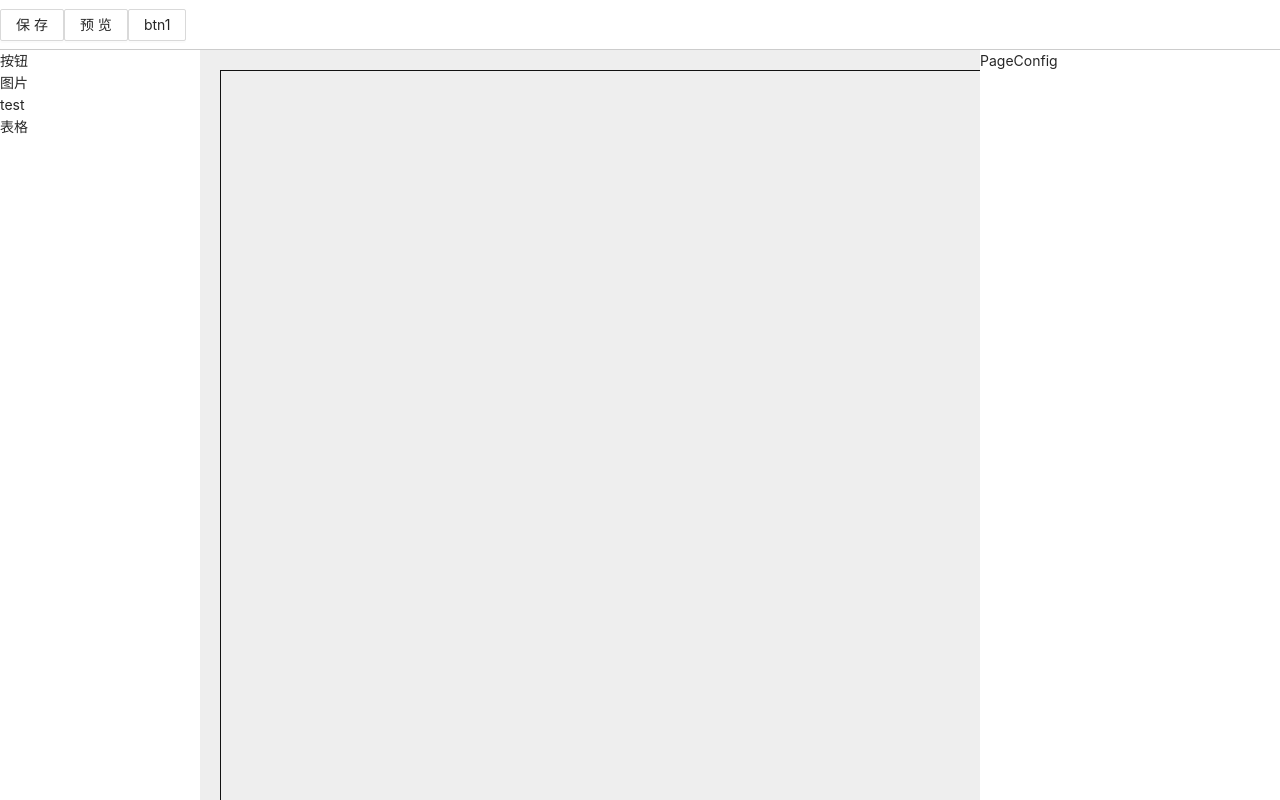
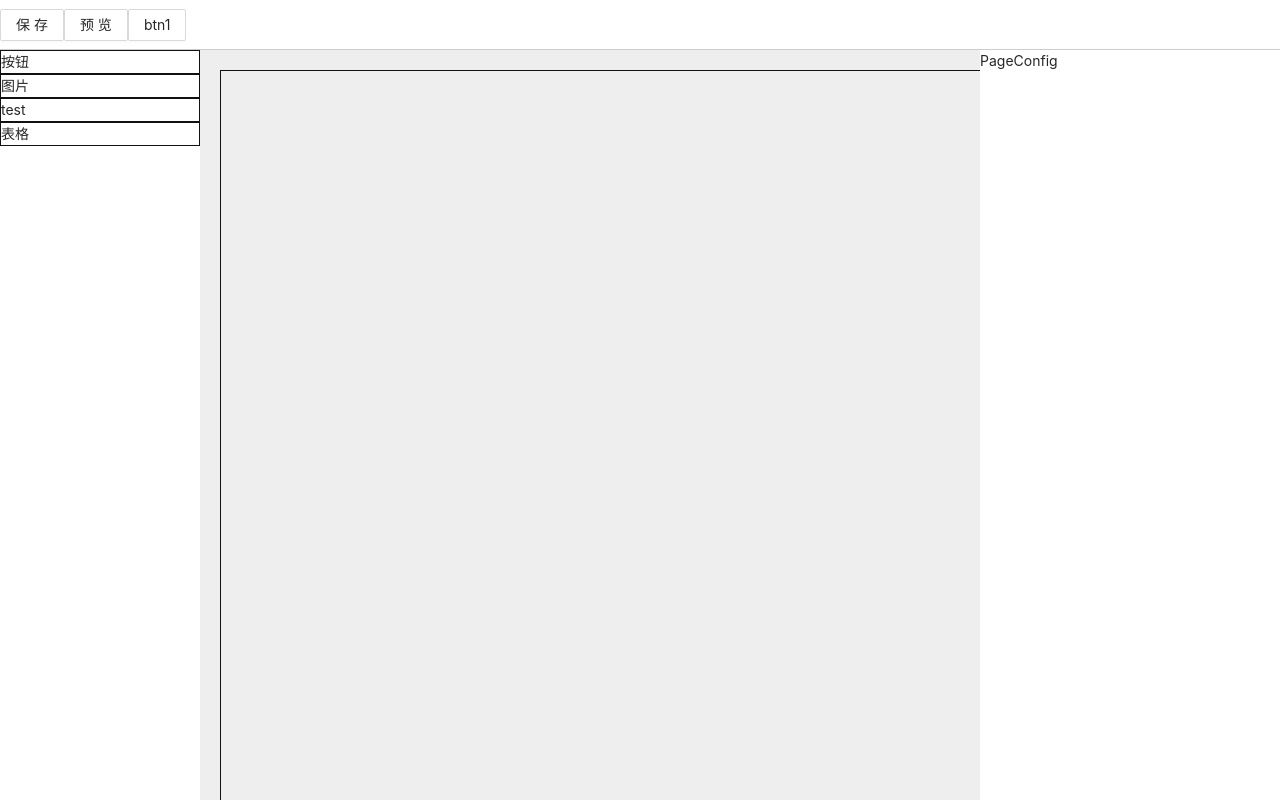
Before and after one commit to lulupy/big-screen-builder, a React (Create React App) app: page / in a window 1280 px wide. Built offline with nearby package versions, Linux system fonts and the light colour scheme.

Commit message:
拖拽生成页面元素

```diff
--- a/package.json
+++ b/package.json
@@ -16,6 +16,7 @@
     "react": "^18.2.0",
     "react-collapse": "^5.1.1",
     "react-dnd": "^16.0.1",
+    "react-dnd-html5-backend": "^16.0.1",
     "react-dom": "^18.2.0",
     "react-rnd": "^10.3.7",
     "react-router": "^6.3.0",
--- a/src/editor-core/component/ComponentView.tsx
+++ b/src/editor-core/component/ComponentView.tsx
@@ -1,10 +1,40 @@
-import React from 'react';
+import React, { CSSProperties } from 'react';
+import { useDrag } from 'react-dnd';
+import { COMPONENT_TYPE } from '../constants';
+import { IComponent } from './IComponent';
 
-const ComponentView = () => {
+interface IComponentViewProps {
+  component: IComponent,
+}
+const ComponentView = ({ component }: IComponentViewProps) => {
+  const [{ isDragging }, drag] = useDrag(() => ({
+    type: COMPONENT_TYPE,
+    item: {
+      component,
+    },
+    collect: (monitor) => {
+      return {
+        isDragging: !!monitor.isDragging(),
+      };
+    },
+  }));
+
+  const style: CSSProperties = React.useMemo(
+    () => ({
+      opacity: isDragging ? 0.4 : 1,
+      cursor: 'move',
+    }),
+    [isDragging],
+  );
+
+
   return (
-    <div>
-      ComponentView
-    </div>
+    <>
+      <div ref={drag} style={{ ...style, border: '1px solid #111' }}>
+        <img src="" alt="" />
+        <span>{component.label}</span>
+      </div>
+    </>
   );
 };
 
--- /dev/null
+++ b/src/editor-core/constants.ts
@@ -0,0 +1 @@
+export const COMPONENT_TYPE = 'COMPONENT_TYPE';
--- a/src/editor-core/editor/EditorView/index.tsx
+++ b/src/editor-core/editor/EditorView/index.tsx
@@ -1,5 +1,7 @@
 import React from 'react';
 import { Button } from 'antd';
+import { DndProvider } from 'react-dnd'
+import { HTML5Backend } from 'react-dnd-html5-backend';
 import { PageView } from '../../page';
 import { IEditor } from '../IEditor';
 import EditorMenu from '../components/EditorMenu';
@@ -18,6 +20,7 @@ const EidorView = ({ editor, onSave, onPreview }: EditorViewProps) => {
   const page = editor.getPage();
   if(!page) return null;
   return (
+    <DndProvider backend={HTML5Backend}>
       <EditorContext.Provider value={editor}>
         <div className='eidtor'>
           <div className='editor__header'>
@@ -39,6 +42,7 @@ const EidorView = ({ editor, onSave, onPreview }: EditorViewProps) => {
         </div>
 
       </EditorContext.Provider>
+    </DndProvider>
   );
 };
 
--- a/src/editor-core/editor/components/EditorMenu/index.tsx
+++ b/src/editor-core/editor/components/EditorMenu/index.tsx
@@ -1,21 +1,16 @@
 import React from 'react';
-import { IComponent } from '../../../component';
+import { IComponent, ComponentView } from '../../../component';
 
 interface EditorMenuProps {
   components: IComponent[],
 }
 
+
 const EditorMenu = ({ components } : EditorMenuProps) => {
-  const handleAddToPage = React.useCallback((cmpt: IComponent) => {
-    cmpt.addToPage({ width: 20, height: 200 }, { x: 0, y: 0 });
-  }, []);
   return (
     <div>
       {components.map((cmpt) => (
-        <div key={cmpt.name} onClick={handleAddToPage.bind(null, cmpt)}>
-          <img src="" alt="" />
-          <span>{cmpt.label}</span>
-        </div>
+        <ComponentView component={cmpt} key={cmpt.name} />
       ))}
     </div>
   );
--- a/src/editor-core/page/PageView/index.css
+++ b/src/editor-core/page/PageView/index.css
@@ -1,4 +1,5 @@
 .page{
   margin: 0 auto;
   border: 1px solid #111;
+  position: relative;
 }
--- a/src/editor-core/page/PageView/index.tsx
+++ b/src/editor-core/page/PageView/index.tsx
@@ -1,4 +1,7 @@
 import React from 'react';
+import { useDrop } from 'react-dnd';
+import { IComponent } from '../../component';
+import { COMPONENT_TYPE } from '../../constants';
 import ItemView from '../components/ItemView';
 import { IPage } from '../IPage';
 import './index.css';
@@ -8,6 +11,28 @@ interface IPageViewProps {
 }
 
 const PageView = ({ page }:IPageViewProps) => {
+  const ref = React.useRef<HTMLDivElement | null>(null);
+  const [{ isOver }, drop] = useDrop(() => ({
+    accept: COMPONENT_TYPE,
+    // drop回调函数
+    drop: (item: { component: IComponent }, monitor) => {
+      // monitor.getClientOffset: 返回鼠标的位置, 相对于视口
+      const offset = monitor.getClientOffset();
+      if(!ref.current) return;
+      const rect = ref.current.getBoundingClientRect();
+      item.component.addToPage(
+        { width: 200, height: 200 },
+        { x: (offset?.x || 0) - rect.x, y: (offset?.y || 0) - rect.y },
+      );
+    },
+    collect: monitor => {
+      return {
+        isOver: monitor.isOver(),
+      };
+    },
+  }));
+
+  const opacity = isOver ? 0.7 : 1;
   const { width, height } = page.size;
   // 因为当items改变时, 需要更改页面, 所以使用useState
   const [items, setItems] = React.useState(page.getItems());
@@ -32,8 +57,15 @@ const PageView = ({ page }:IPageViewProps) => {
   const handlePageClick = React.useCallback(() => {
     page.setCurrentItem(null);
   }, [page]);
+
+  drop(ref);
   return (
-    <div style={{width, height}} className="page" onClick={handlePageClick}>
+    <div
+      ref={ref}
+      style={{width, height, opacity}}
+      className="page"
+      onClick={handlePageClick}
+    >
       {items.map(item => (
         <ItemView item={item} key={item.id} isActive={item === current}/>
       ))}
--- a/src/editor-core/page/components/ItemView/index.tsx
+++ b/src/editor-core/page/components/ItemView/index.tsx
@@ -1,4 +1,4 @@
-import React, { SyntheticEvent } from 'react';
+import React, { CSSProperties, SyntheticEvent } from 'react';
 import { IDataSource } from '../../../DataSource/AbstractDataSource';
 import StaticDataSource from '../../../DataSource/StaticDataSource';
 import { IItem } from '../../../item';
@@ -51,8 +51,19 @@ const ItemView = ({ item, isActive } : IItemViewProps) => {
     event.preventDefault();
     item.select();
   }, [item]);
+  const style: CSSProperties = {
+    ...size,
+    transform: `translate(${position.x}px, ${position.y}px)`,
+    border: isActive ? '1px solid blue' : 'none',
+    position: 'absolute',
+    top: 0,
+    left: 0,
+  };
   return (
-    <div onClick={handleSelectItem} style={{ border: isActive ? '1px solid blue' : 'none' }}>
+    <div
+      onClick={handleSelectItem}
+      style={style}
+    >
       {item.id}
       <button onClick={() => {
         item.setPoistion({ x: 0, y: 0 });
```
Also changed, not shown: 1 other file (tests, documents, lock files or other folders). Lines whose indentation alone changed are shown as unchanged.
